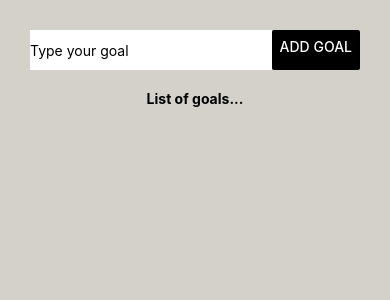
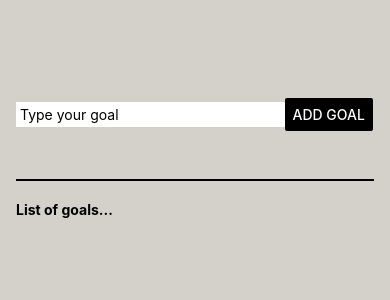
Before and after one commit to Mar-Issah/personal-goals-app, a React Native app: screen / in a window 390 px wide. Shown: the top 300 px of the page. Built offline with nearby package versions, Linux system fonts and the light colour scheme.

Commit message:
feat: implement the event handler for the input and button

```diff
--- a/app/screens/Goals.jsx
+++ b/app/screens/Goals.jsx
@@ -1,13 +1,24 @@
-import React from 'react';
+import React, { useState } from 'react';
 
 import { StyleSheet, Text, TextInput, View, Button } from 'react-native';
 
-const Goals = (props) => {
+const Goals = () => {
+  const [text, setText] = useState('');
+  const [goals, setGoals] = useState([]);
+
+  const handleInput = (inputText) => {
+    console.log(inputText);
+    setText(inputText);
+  };
+
+  const handleAddGoal = () => {
+    console.log(text);
+  };
   return (
     <View style={styles.container}>
       <View style={styles.inputContainer}>
-        <TextInput placeholder='Type your goal' style={styles.textInput} />
-        <Button title='ADD GOAL' color='#000' style={styles.button} />
+        <TextInput placeholder='Type your goal' style={styles.textInput} onChangeText={handleInput} />
+        <Button title='ADD GOAL' color='#000' style={styles.button} onPress={handleAddGoal} />
       </View>
       <View style={styles.goalContainer}>
         <Text style={styles.listText}>List of goals...</Text>
@@ -20,22 +31,28 @@ const styles = StyleSheet.create({
   container: {
     flex: 1,
     backgroundColor: '#d4d1cb',
-    padding: 30,
+    paddingTop: 50,
+    paddingHorizontal: 16, //padding left and right
   },
   inputContainer: {
     flexDirection: 'row',
-    height: 40,
+    flex: 1,
+    alignItems: 'center',
+    marginBottom: 20,
+    borderBottomWidth: 2,
+    borderBottomColor: '#000',
   },
   textInput: {
     width: '75%',
     backgroundColor: '#fff',
+    padding: 4,
   },
   goalContainer: {
-    marginTop: 20,
-    alignItems: 'center',
+    flex: 5,
   },
   listText: {
     fontWeight: 'bold',
+    width: '100%',
   },
 });
 
```
